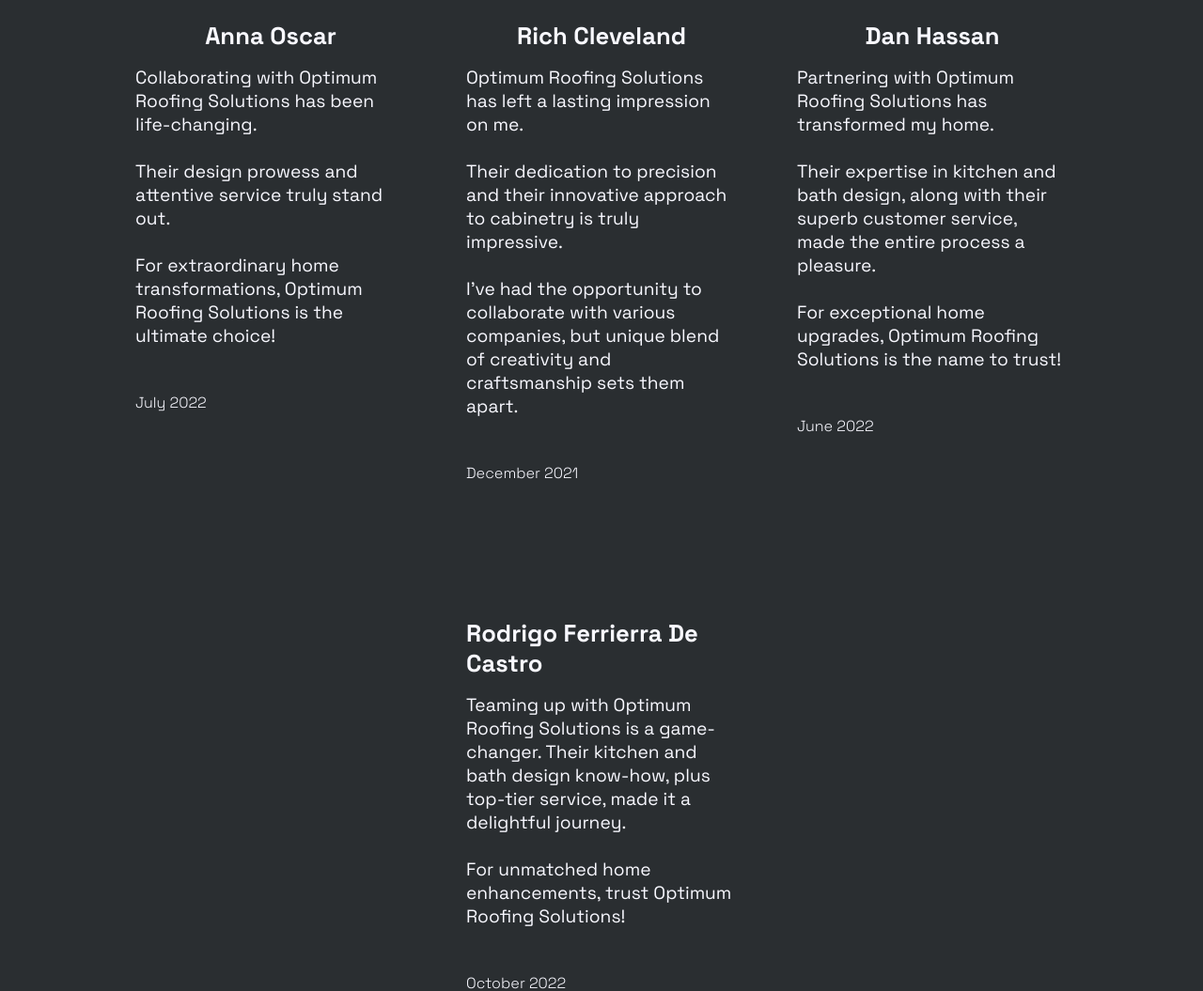
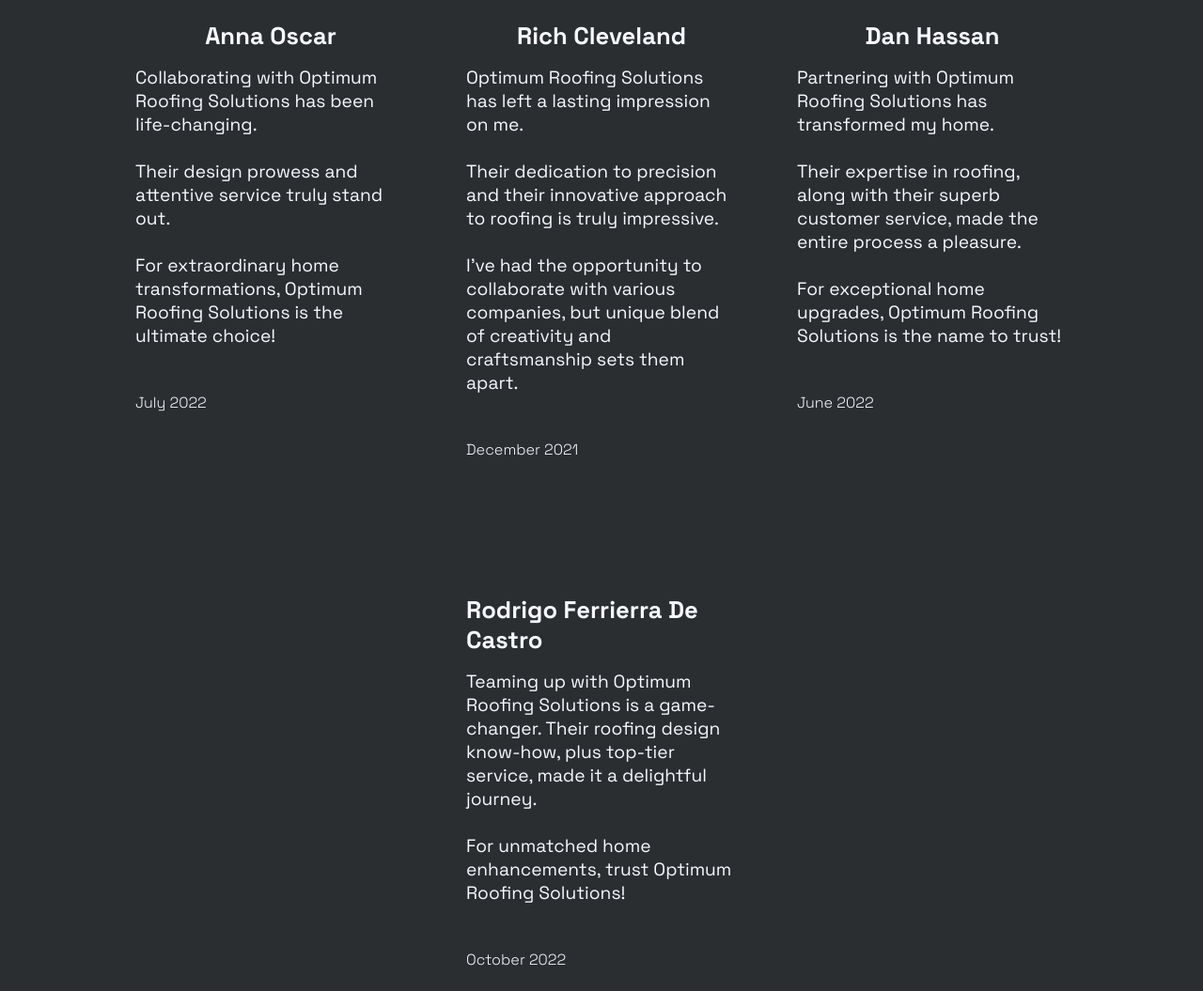
Before and after one commit to serge-yegorian/client-roofing2.0, a React (Create React App) app: page / in a window 1280 px wide. Shown: the part 922-1977 px from the top of the page at 94% size. Built offline with nearby package versions, Linux system fonts and the light colour scheme; no server answers.

Commit message:
change more testimonials

```diff
--- a/src/pages/Home/Home.js
+++ b/src/pages/Home/Home.js
@@ -67,18 +67,18 @@ const Home = () => {
                         </div>
                         <div className='home__testimonial'>
                             <h3 className='home__customer'>Rich Cleveland</h3>
-                            <p className='home__description'>Optimum Roofing Solutions has left a lasting impression on me.<br/><br/> Their dedication to precision and their innovative approach to cabinetry is truly impressive.<br/><br/> I've had the opportunity to collaborate with various companies, but unique blend of creativity and craftsmanship sets them apart. </p>
+                            <p className='home__description'>Optimum Roofing Solutions has left a lasting impression on me.<br/><br/> Their dedication to precision and their innovative approach to roofing is truly impressive.<br/><br/> I've had the opportunity to collaborate with various companies, but unique blend of creativity and craftsmanship sets them apart. </p>
                             <h4 className='home__testimonial-date'>December 2021</h4>
                         </div>
                         <div className='home__testimonial'>
                             <h3 className='home__customer'>Dan Hassan</h3>
-                            <p className='home__description'>Partnering with Optimum Roofing Solutions has transformed my home.<br/><br/> Their expertise in kitchen and bath design, along with their superb customer service, made the entire process a pleasure.<br/><br/> For exceptional home upgrades, Optimum Roofing Solutions is the name to trust!</p>
+                            <p className='home__description'>Partnering with Optimum Roofing Solutions has transformed my home.<br/><br/> Their expertise in roofing, along with their superb customer service, made the entire process a pleasure.<br/><br/> For exceptional home upgrades, Optimum Roofing Solutions is the name to trust!</p>
                             <h4 className='home__testimonial-date'>June 2022</h4>
                         </div>
                         <div className='home__testimonial'>
                             <h3 className='home__customer'>Rodrigo Ferrierra De Castro</h3>
                             <p className='home__description'>Teaming up with Optimum Roofing Solutions is a game-changer.
-                                Their kitchen and bath design know-how, plus top-tier service, made it a delightful journey.<br/><br/>For unmatched home enhancements, trust Optimum Roofing Solutions!</p>
+                                Their roofing design know-how, plus top-tier service, made it a delightful journey.<br/><br/>For unmatched home enhancements, trust Optimum Roofing Solutions!</p>
                             <h4 className='home__testimonial-date'>October 2022</h4>
                         </div>
                     </div>
```
